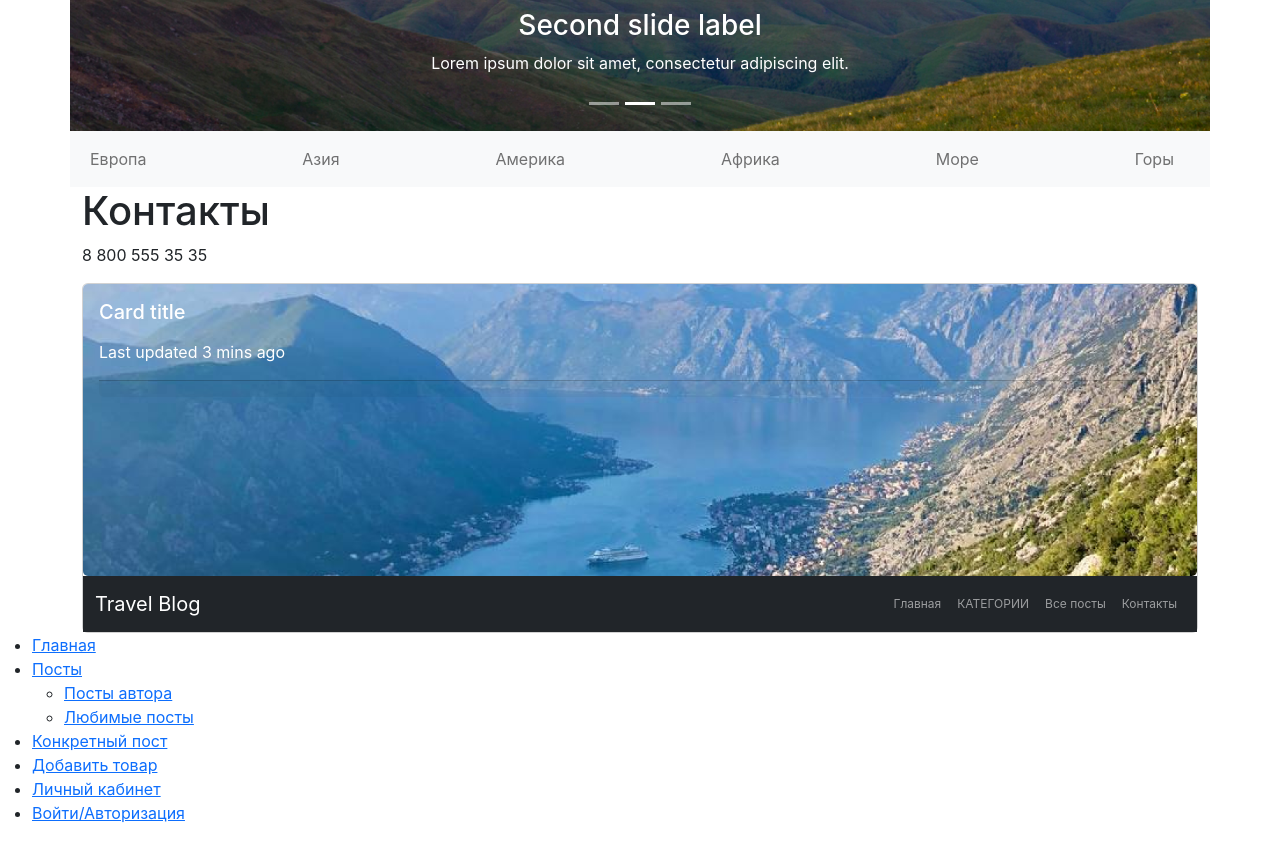
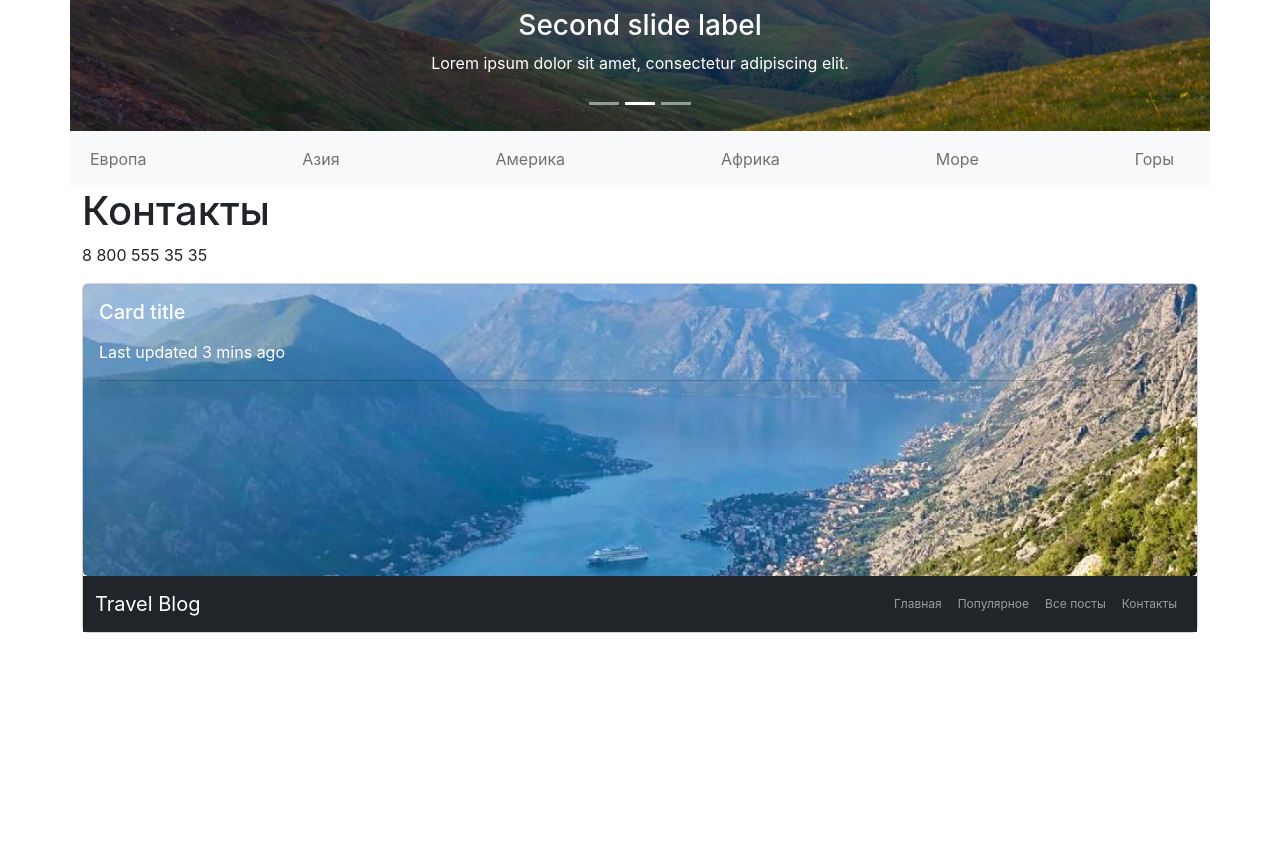
Before and after one commit to PB0TABO4KE/travel_blog, a React (Create React App) app: page /contacts in a window 1280 px wide. Shown: the part 377-1218 px from the top of the page. After the commit the page ends 1010 px from the top, so only its background shows below. Built offline with nearby package versions, Linux system fonts and the light colour scheme.

Commit message:
пуш после созвона

```diff
--- a/src/App.jsx
+++ b/src/App.jsx
@@ -78,7 +78,7 @@ function App() {
           <Route path="/posts" element={<Posts />} />
           <Route path="/posts/favorites" element={<Posts favorite={true} />} />
           <Route path="/posts/author/:author" element={<Posts />} />
-          <Route path="/post/:id" element={<CurrentPost />} />
+          <Route path="/post/:postId" element={<CurrentPost />} />
           <Route path="/post/add" element={<AddPost />} />
           <Route path="/profile" element={<Profile />} />
           <Route path="/auth" element={<Auth />} />
@@ -90,7 +90,7 @@ function App() {
         </Row>
       </Container>
 
-
+{/*
       <ul className="menu">
         <li><Link to="/">Главная</Link></li>
         <li><Link to="/posts">Посты</Link>
@@ -99,11 +99,11 @@ function App() {
             <li><Link to="/posts/favorites">Любимые посты</Link></li>
           </ul>
         </li>
-        <li><Link to="/post/:id">Конкретный пост</Link></li>
+        <li><Link to="/post/:postId">Конкретный пост</Link></li>
         <li><Link to="/post/add">Добавить товар</Link></li>
         <li><Link to="/profile">Личный кабинет</Link></li>
         <li><Link to="/auth">Войти/Авторизация</Link></li>
-      </ul>
+  </ul>*/}
 
     </AppCtx.Provider>
   </>
--- a/src/components/NavbarFooter/index.jsx
+++ b/src/components/NavbarFooter/index.jsx
@@ -7,7 +7,7 @@ function NavbarFooter() {
 		<>
 			<Navbar collapseOnSelect expand="md" bg="dark" variant="dark">
 				<Container className='footer'>
-					<Navbar.Brand href="#home">Travel Blog</Navbar.Brand>
+					<Navbar.Brand href="/">Travel Blog</Navbar.Brand>
 					<Navbar.Toggle aria-controls="responsive-navbar-nav" />
 					<Navbar.Collapse id="responsive-navbar-nav">
 						<Nav className="me-auto">
@@ -16,8 +16,8 @@ function NavbarFooter() {
 							<Nav.Link eventKey={2} href="/">
 								Главная
 							</Nav.Link>
-							<Nav.Link eventKey={3} href="#memes">
-								КАТЕГОРИИ
+							<Nav.Link eventKey={3} href="/posts/favorites">
+								Популярное
 							</Nav.Link>
 							<Nav.Link eventKey={4} href="/posts">
 								Все посты
--- a/src/components/PostNew2/index.jsx
+++ b/src/components/PostNew2/index.jsx
@@ -1,9 +1,10 @@
 import Card from 'react-bootstrap/Card';
+import { Link } from "react-router-dom";
 
-function PostNew2({ image, title, created_at, text, name }) {
+function PostNew2({ image, title, created_at, text, name, _id }) {
 	return (
 		<>
-
+			<Link to={`/product/${_id}`}>
 				<Card>
 					{/*<div style={{
 					height: "20rem",
@@ -15,7 +16,7 @@ function PostNew2({ image, title, created_at, text, name }) {
 				}}>
 
 			</div> */}
-				<div style={{position: "relative"}}>
+					<div style={{ position: "relative" }}>
 
 						<Card.Img variant="top" src={image} alt={title} />
 					</div>
@@ -29,6 +30,7 @@ function PostNew2({ image, title, created_at, text, name }) {
 					<Card.Footer>{name}&nbsp;{created_at}</Card.Footer>
 
 				</Card>
+			</Link>
 
 		</>
 	);
--- a/src/index.js
+++ b/src/index.js
@@ -1,7 +1,6 @@
 import React from 'react';
 import ReactDOM from 'react-dom/client';
 import { BrowserRouter } from 'react-router-dom';
-
 
 import './index.css';
 import App from './App';
--- a/src/pages/CurrentPost.jsx
+++ b/src/pages/CurrentPost.jsx
@@ -10,13 +10,12 @@ import AppCtx from "../context"
 
 function CurrentPost() {
 
+    const { postId } = useParams();
+
     const {
         token,
         api
     } = useContext(AppCtx);
-
-
-
 
     const [currentPost, setCurrentPost] = useState({});
     const [currentPostComments, setCurrentPostComments] = useState([]);
@@ -25,8 +24,9 @@ function CurrentPost() {
 
 
 
+
     //Заглушка//
-    let postId = ("6478d8aee0bf2c519bd0ffdd");
+    // let postId = ("6478d8aee0bf2c519bd0ffdd"); //
     //const { postId } = useParams()//
 
 
```
Lines whose indentation alone changed are shown as unchanged.
